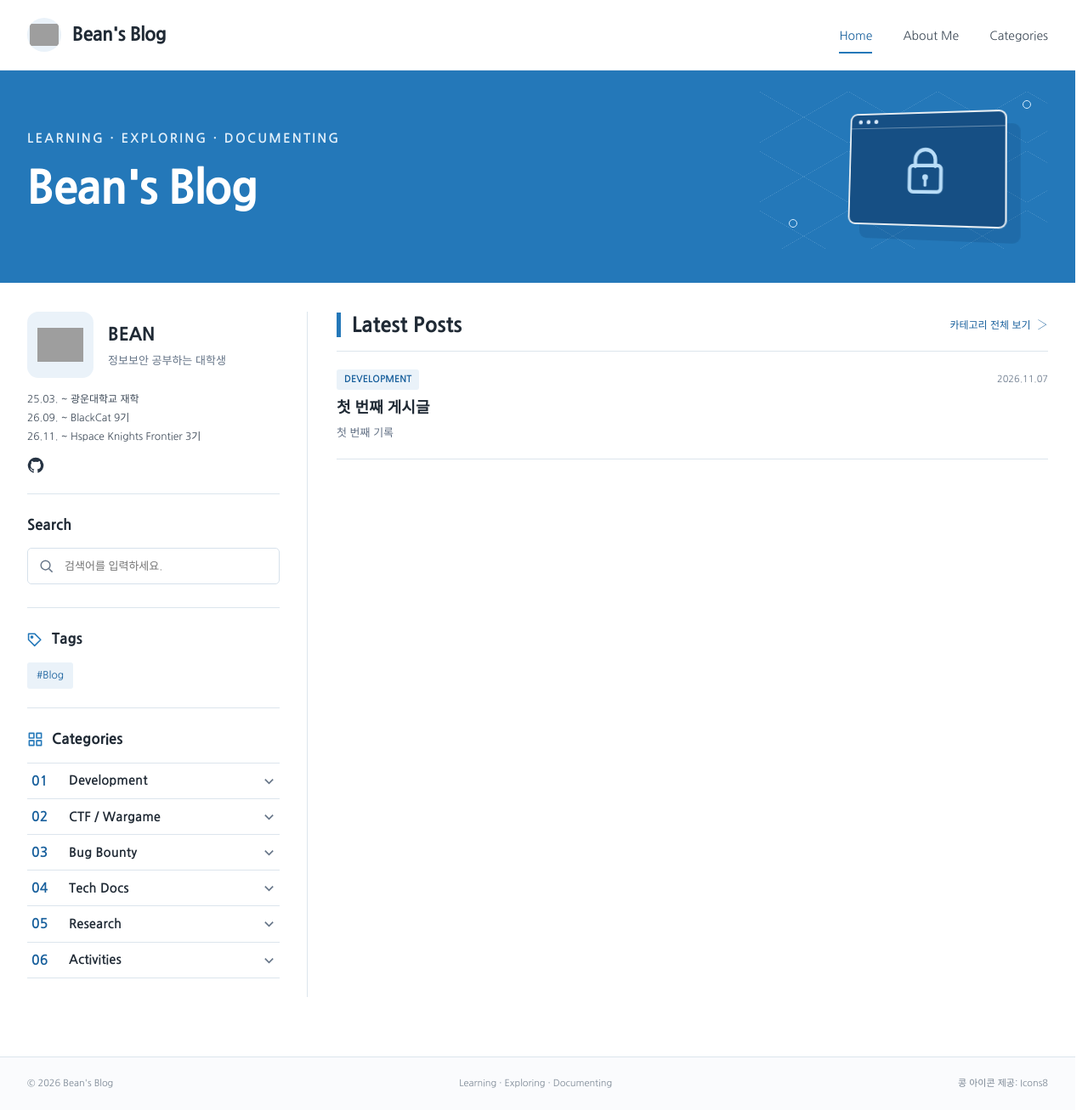
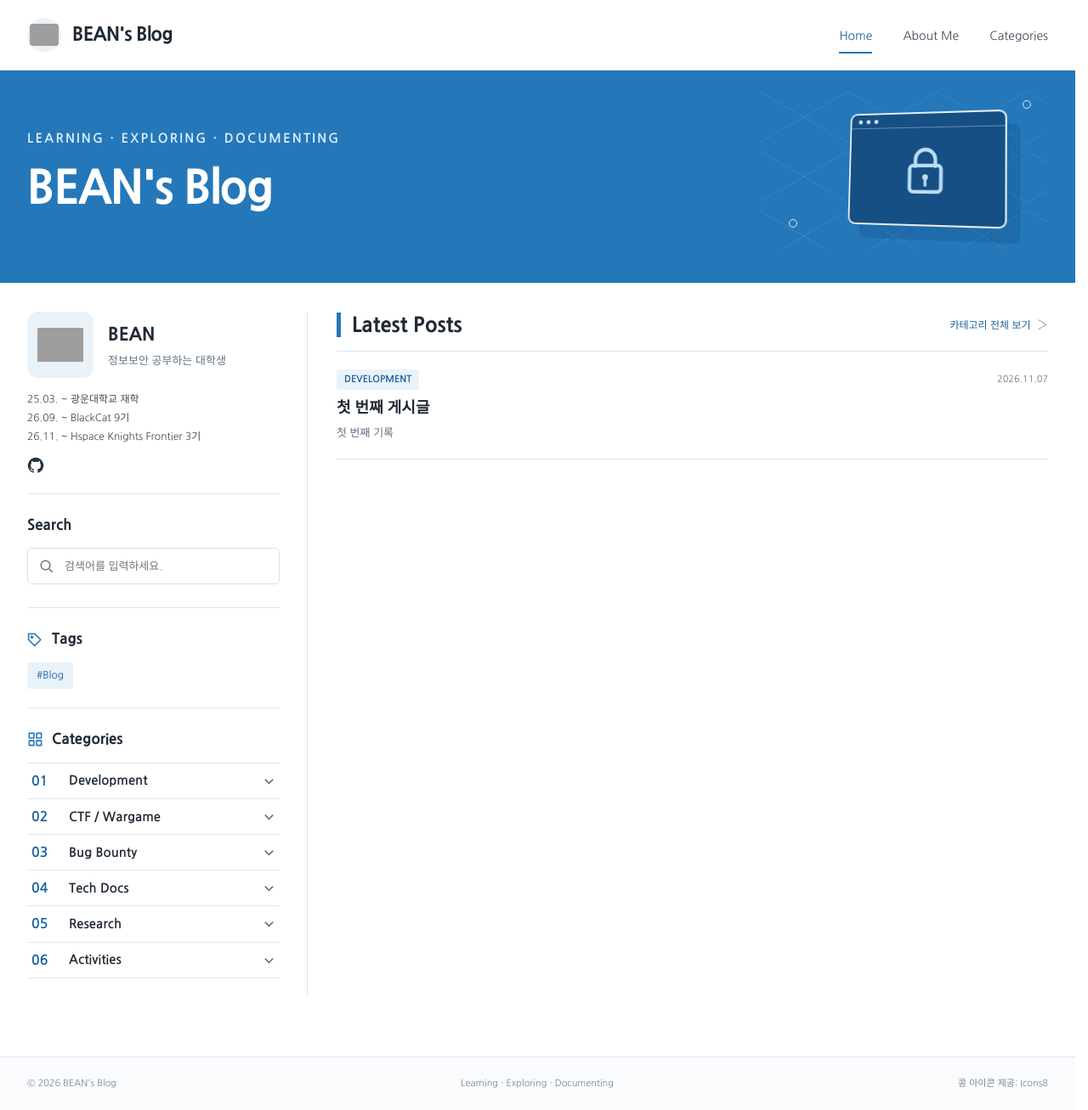
Before and after one commit to BEAN-CMD418/bean-cmd418.github.io, a Jekyll site: the page built from index.md, in a window 1280 px wide and 1307 px high. Shown: the whole window at 85% size. Built offline with Jekyll 4.4.1, drawn with Linux system fonts in a browser that asks for light colours; some web fonts are replaced; grey boxes are pictures that could not be loaded.

```diff
--- a/_config.yml
+++ b/_config.yml
@@ -1,4 +1,4 @@
-title: "Bean's Blog"
+title: "BEAN's Blog"
 description: "Development, Information Security and Research"
 author: "BEAN"
 theme: minima
```
